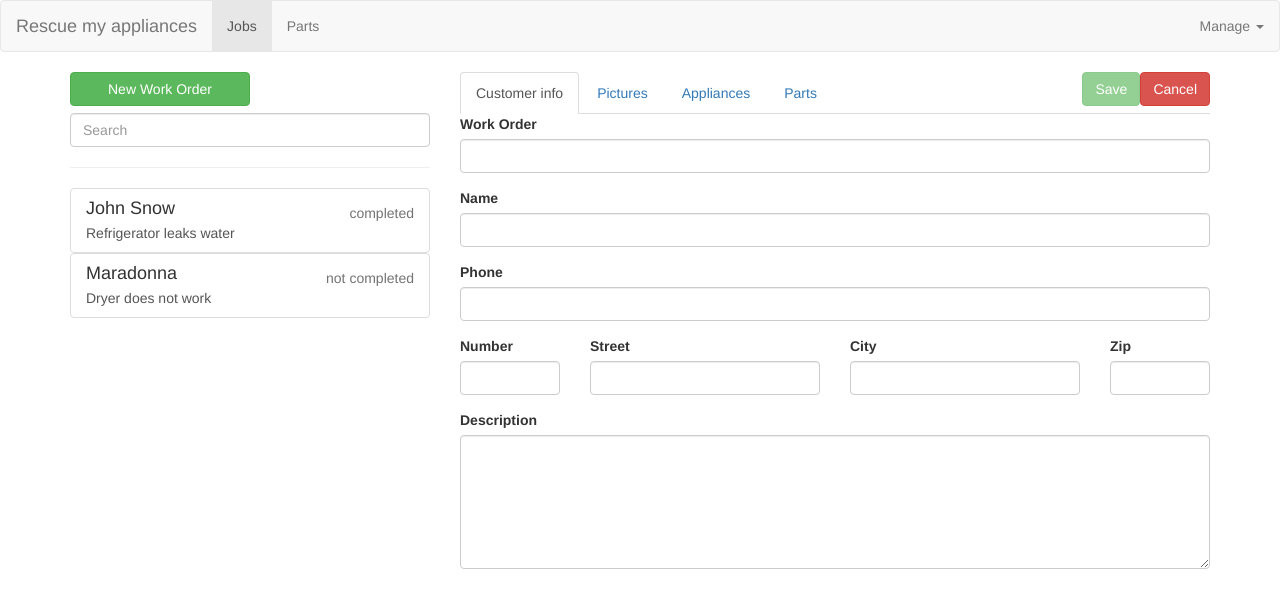
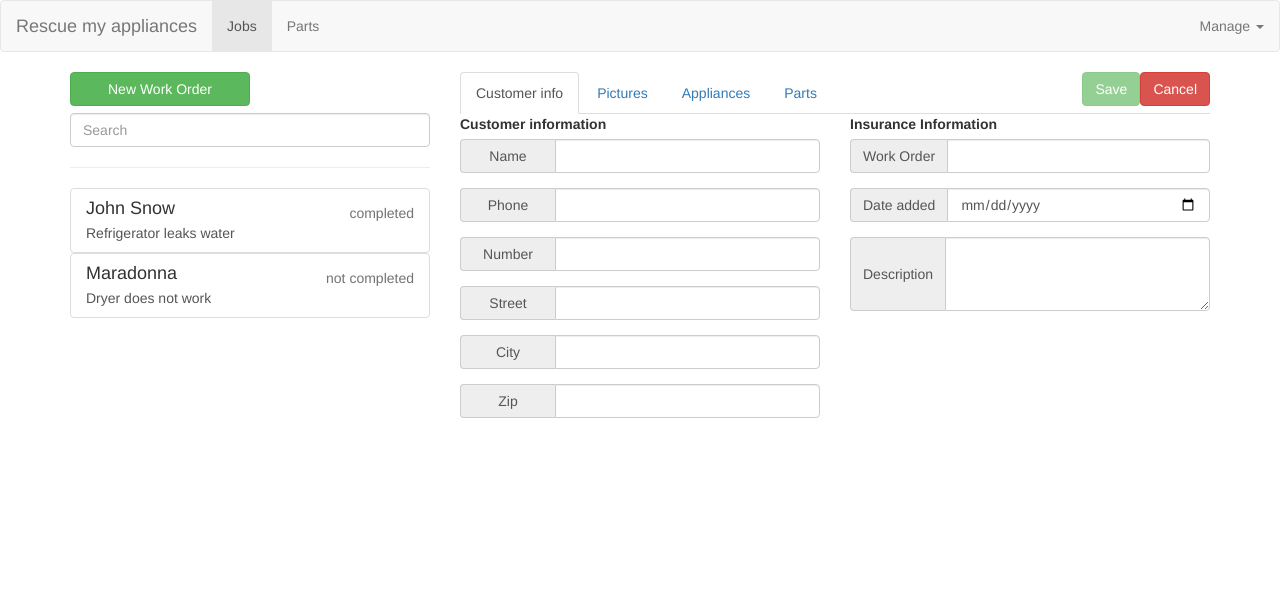
Before and after one commit to AleksGorbulin/AngularCRM, an Angular app: page /jobs/new in a window 1280 px wide. Shown: the top 608 px of the page. Built offline with nearby package versions, Linux system fonts and the light colour scheme.

Commit message:
fixed cancel button, updated edit work order view

```diff
--- a/src/app/jobs/job-edit/job-edit.component.css
+++ b/src/app/jobs/job-edit/job-edit.component.css
@@ -6,3 +6,6 @@ textarea.ng-invalid.ng-touched{
   display: flex;
   align-items: center;
 }
+.input-group-addon{
+  min-width: 95px;
+}
--- a/src/app/jobs/job-edit/job-edit.component.html
+++ b/src/app/jobs/job-edit/job-edit.component.html
@@ -7,101 +7,108 @@
   <div class="pull-right"><button
   [disabled]="!workOrderForm.valid"
   type="submit"  class="btn btn-success">Save</button>
-  <button type="button" class="btn btn-danger">Cancel</button></div>
+  <button (click)="onCancel()" type="button" class="btn btn-danger">Cancel</button></div>
 </ul>
       <!-- CUSTOMER INFO -->
       <div  *ngIf="loadedTab == 'info'">
       <div class="row">
-        <div class="col-xs-12">
+        <div class="col-md-6"> <!--left column: customer infor beginning-->
+          <label for="">Customer information</label>
           <div class="form-group">
-            <label for="workOrderNumber">Work Order</label>
+            <div class="input-group">
+              <span class="input-group-addon">Name</span>
+            <input
+            formControlName="name"
+            type="text"
+            id="name"
+            class="form-control">
+            </div>
+          </div>
+          <div class="form-group">
+            <div class="input-group">
+              <span class="input-group-addon">Phone</span>
+            <input
+            formControlName="phone"
+            type="text"
+            id="phone"
+            class="form-control">
+            </div>
+          </div>
+          <div class="form-group">
+            <div class="input-group">
+              <span class="input-group-addon">Number</span>
+            <input
+            formControlName="houseNumber"
+            type="text"
+            id="address"
+            class="form-control">
+            </div>
+          </div>
+          <div class="form-group">
+            <div class="input-group">
+              <span class="input-group-addon">Street</span>
+            <input
+            formControlName="street"
+            type="text"
+            id="street"
+            class="form-control">
+            </div>
+          </div>
+          <div class="form-group">
+            <div class="input-group">
+              <span class="input-group-addon">City</span>
+            <input
+            formControlName="city"
+            type="text"
+            id="city"
+            class="form-control">
+            </div>
+          </div>
+          <div class="form-group">
+            <div class="input-group">
+              <span class="input-group-addon">Zip</span>
+            <input
+            formControlName="zip"
+            type="text"
+            id="zip"
+            class="form-control">
+            </div>
+          </div>
+        </div><!--left column end-->
+        <div class="col-md-6"><!--right column:insurance infor beginning-->
+          <label for="">Insurance Information</label>
+          <div class="form-group">
+            <div class="input-group">
+              <span class="input-group-addon">Work Order</span>
             <input
             formControlName="workOrderNumber"
             type="text"
             id="workOrderNumber"
             class="form-control">
+            </div>
           </div>
-        </div>
-      </div>
-      <div class="row">
-        <div class="col-xs-12">
           <div class="form-group">
-            <label for="name">Name</label>
+            <div class="input-group">
+              <span class="input-group-addon">Date added</span>
             <input
-            formControlName="name"
-            type="text"
-            id="name"
+            type="date"
+            id="workOrderNumber"
             class="form-control">
+            </div>
           </div>
-        </div>
-      </div>
-      <div class="row">
-        <div class="col-xs-12">
           <div class="form-group">
-            <label for="phone">Phone</label>
-            <input
-            formControlName="phone"
-            type="text"
-            id="phone"
-            class="form-control">
-          </div>
-        </div>
-      </div>
-      <div class="row">
-        <div class="col-xs-2">
-          <div class="form-group">
-            <label for="address">Number </label>
-            <input
-            formControlName="houseNumber"
-            type="text"
-            id="address"
-            class="form-control">
-          </div>
-        </div>
-        <div class="col-xs-4">
-          <div class="form-group">
-            <label for="street">Street</label>
-            <input
-            formControlName="street"
-            type="text"
-            id="street"
-            class="form-control">
-          </div>
-        </div>
-        <div class="col-xs-4">
-          <div class="form-group">
-            <label for="city">City</label>
-            <input
-            formControlName="city"
-            type="text"
-            id="city"
-            class="form-control">
-          </div>
-        </div>
-        <div class="col-xs-2">
-          <div class="form-group">
-            <label for="zip">Zip</label>
-            <input
-            formControlName="zip"
-            type="text"
-            id="zip"
-            class="form-control">
-          </div>
-        </div>
-      </div>
-      <div class="row">
-        <div class="col-xs-12">
-          <div class="form-group">
-            <label for="description">Description</label>
+            <div class="input-group">
+              <span class="input-group-addon">Description</span>
             <textarea
             formControlName="description"
             type="text"
             id="description"
             class="form-control"
-            rows="6">
+            rows="3">
             </textarea>
+            </div>
           </div>
-        </div>
+        </div><!--right column end-->
       </div>
     </div>
     <!-- END CUSTOMER INFO -->
--- a/src/app/jobs/job-edit/job-edit.component.ts
+++ b/src/app/jobs/job-edit/job-edit.component.ts
@@ -221,5 +221,7 @@ onDeletePart(index:number){
 onDeleteAppliance(index:number){
   (<FormArray>this.workOrderForm.get('appliances')).removeAt(index);
 }
-
+onCancel(){
+  this.router.navigate(['../'],{relativeTo:this.route});
 }
+}
```
